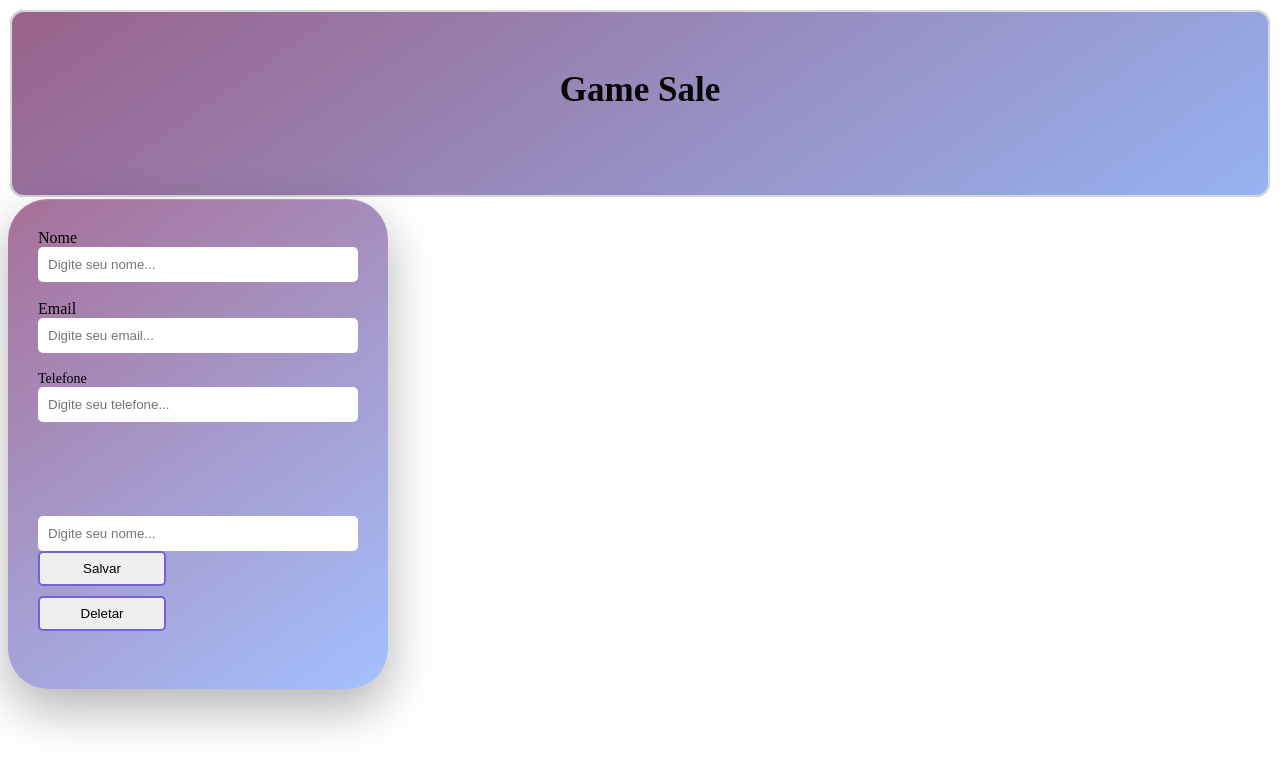
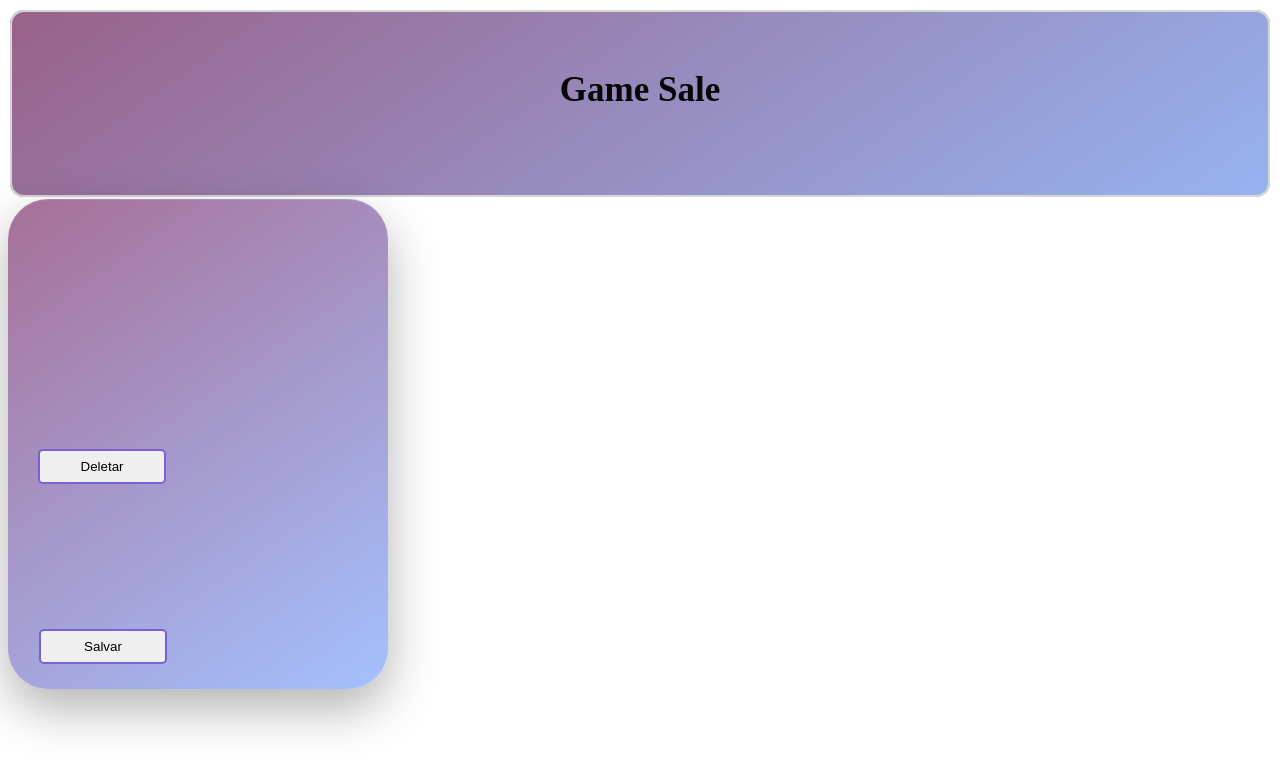
Before and after one commit to FilipeEstevao01/gamesale-frontend, a React (Vite) app: page / in a window 1280 px wide. Shown: the top 770 px of the page. Built offline with nearby package versions, Linux system fonts and the light colour scheme.

Commit message:
Fazendo alterações nos botões dentro CARD

```diff
--- a/src/App.css
+++ b/src/App.css
@@ -14,7 +14,7 @@
 
 }
 
-.card {
+.Card {
     justify-content: center;
     width: 320px;
     height: 430px;
@@ -40,7 +40,7 @@
 
 }
 
-.card input {
+.Card input {
     width: 100%;
     height: 35px;
 
@@ -50,7 +50,9 @@
     border-radius: 5px;
 
     box-sizing: border-box;
+
 }
+
 
 .formulario {
     justify-content: center;
@@ -63,6 +65,10 @@
 }
 
 .bottonSalvar {
+    position: relative;
+    left: 1px;
+    top: 225px;
+
     width: 40%;
     height: 35px;
 
@@ -72,7 +78,7 @@
     cursor: pointer;
 }
 
-.BottonDeletar {
+.bottonDeletar {
     width: 40%;
     height: 35px;
 
@@ -81,3 +87,7 @@
 
     cursor: pointer;
 }
+
+.bottonSalvarAPP {
+    justify-content: center;
+}
--- a/src/App.tsx
+++ b/src/App.tsx
@@ -2,6 +2,7 @@ import './App.css';
 import Cabesalho from './components/Cabesalho';
 import BottonSalvar from './components/BottonSalvar';
 import BottonDeletar from './components/BottonDeletar';
+
 
 
 
@@ -12,70 +13,21 @@ function App() {
 
             <Cabesalho />
 
-
-            <div className="card">
-
-
-                <div className="formulario">
-                    <div className="labelnome">
-                        <label htmlFor="nome">
-                            Nome
-                        </label>
-                    </div>
-
-                    <div>
-                        <input type="nome"
-                            placeholder="Digite seu nome..."
-                        />
-                    </div>
-
-
-                    <br />
-
-
-
-                    <div className="labelemail">
-                        <label htmlFor="email">
-                            Email
-                        </label>
-                    </div>
+            <div className='Card'>
 
 
 
 
-
-
-
-                    <div>
-                        <input type="email"
-                            placeholder="Digite seu email..."
-                        />
-                    </div>
+                <div className='BottonSalvarApp'>
+                    <BottonSalvar />
+                </div>
 
 
 
 
+                <BottonDeletar />
+            </div>
 
-
-                    <br />
-
-                    <div className="labeltelefone">
-                        <label htmlFor="telefone">
-                            Telefone
-                        </label>
-                    </div>
-
-                    <div>
-                        <input type="telefone"
-                            placeholder="Digite seu telefone..."
-                        />
-                    </div>
-                </div>
-
-
-                <BottonSalvar />
-                <BottonDeletar /> <br />
-            </div>
         </>
     )
 }
--- a/src/components/BottonDeletar.tsx
+++ b/src/components/BottonDeletar.tsx
@@ -1,22 +1,54 @@
-import { useState } from "react"
-
-
+import { useState } from "react";
 
 function BottonDeletar() {
-    const [nome] = useState('');
 
-    const deletar = () => {
-        console.log('Nome:', nome);
+    const [nome, setNome] = useState("");
+
+    const deletar = async () => {
+
+        if (!nome) {
+            alert("Digite o nome do usuário");
+            return;
+        }
+
+        try {
+
+            const resposta = await fetch(
+                `http://localhost:8080/Usuarios/nome/${encodeURIComponent(nome)}/delete`,
+                {
+                    method: "DELETE",
+                }
+            );
+
+            if (!resposta.ok) {
+                throw new Error(`Erro HTTP: ${resposta.status}`);
+            }
+
+            alert("Usuário deletado com sucesso!");
+
+            setNome("");
+
+        } catch (error) {
+
+            console.error("Erro ao deletar o usuário:", error);
+            alert("Erro ao conectar com o servidor");
+
+        }
     };
 
     return (
         <div>
-           <button className="BottonDeletar"  onClick={deletar}>
-             Deletar
-           </button>
+
+
+            <button
+                className="bottonDeletar"
+                onClick={deletar}
+            >
+                Deletar
+            </button>
+
         </div>
     );
 }
 
-
-export default BottonDeletar
+export default BottonDeletar;
--- a/src/components/BottonSalvar.tsx
+++ b/src/components/BottonSalvar.tsx
@@ -2,7 +2,7 @@ import { useState } from "react";
 
 function BottonSalvar() {
 
-    const [nome, setNome] = useState("");
+    const [nome] = useState("");
 
     const salvar = async () => {
 
@@ -42,21 +42,12 @@ function BottonSalvar() {
 
     return (
         <div>
-
-          <input type="text"
-          placeholder="Digite seu nome..."
-          value={nome}
-          onChange={(e) => setNome(e.target.value)}
-          />
-
             <button
                 className="bottonSalvar"
                 onClick={salvar}
             >
                 Salvar
             </button>
-
-
         </div>
     );
 }
```
